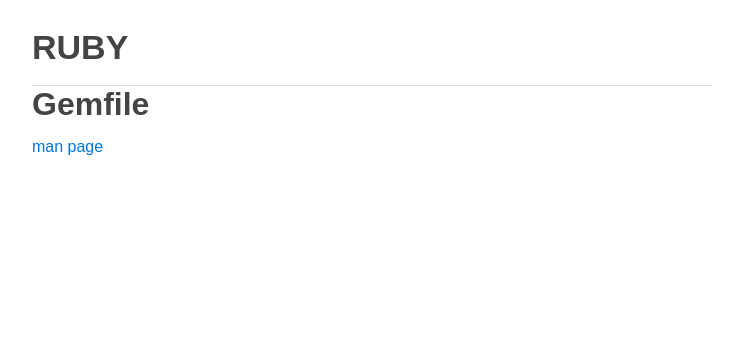
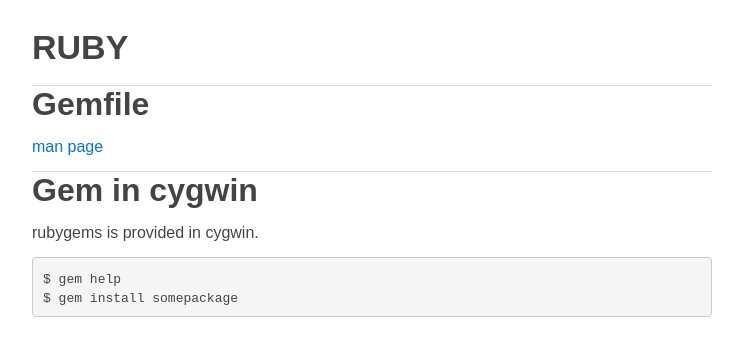
Before and after one commit to jintonic/jintonic.github.io, a Jekyll site: the page built from cs/ruby/index.md, in a window 1280 px wide. Shown: the top 356 px of the page, without its empty margins (268-1011 px from the left). Built offline with Jekyll 4.4.1, drawn with Linux system fonts in a browser that asks for light colours; comment, search, counter and statistics services are not loaded.

Commit message:
added gen in cygwin

```diff
--- a/cs/ruby/index.md
+++ b/cs/ruby/index.md
@@ -7,3 +7,13 @@ title: ruby
 Gemfile
 =======
 [man page](http://bundler.io/man/gemfile.5.html)
+
+Gem in cygwin
+=============
+
+rubygems is provided in cygwin.
+
+~~~bash
+$ gem help
+$ gem install somepackage
+~~~
```
